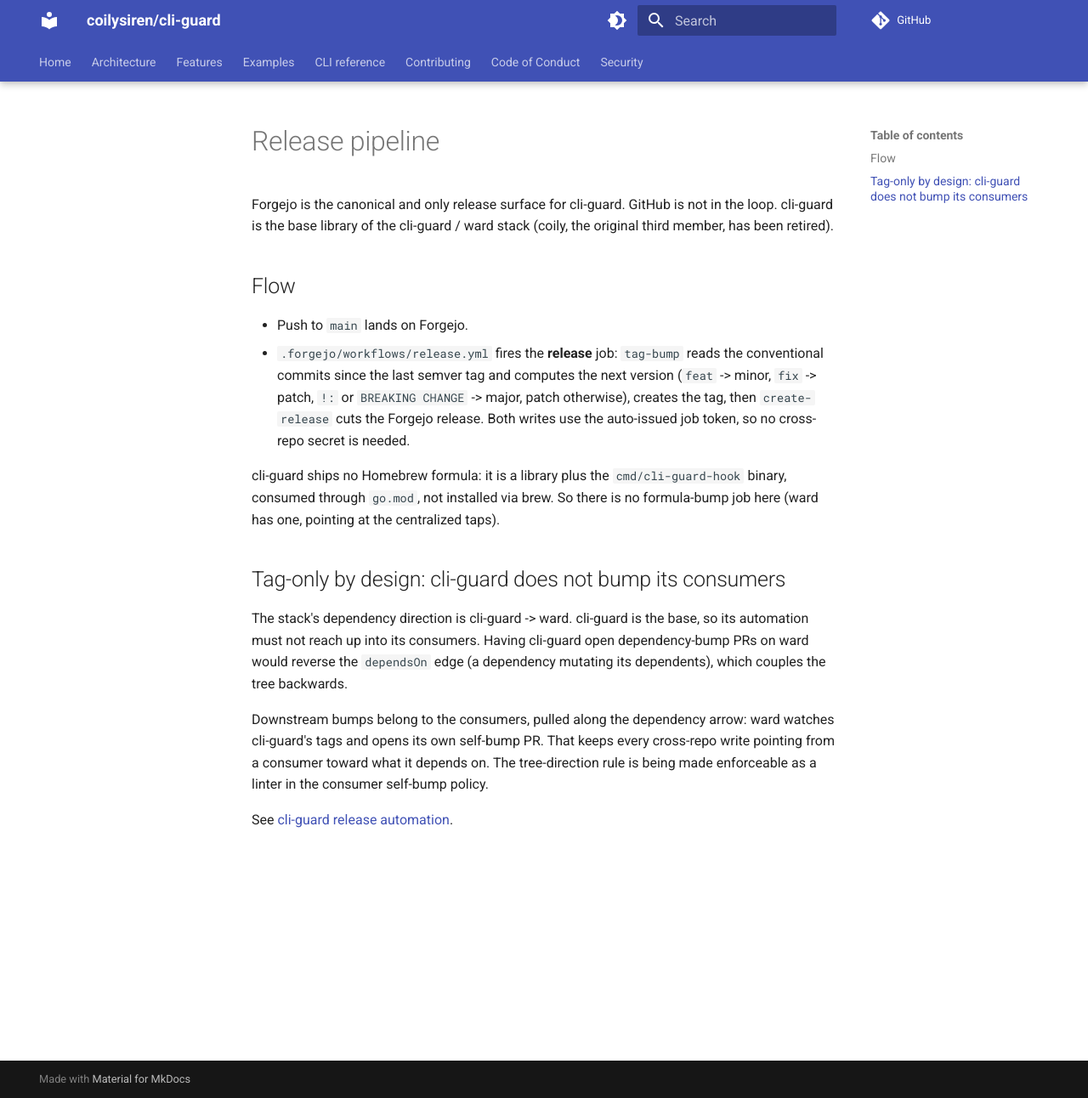
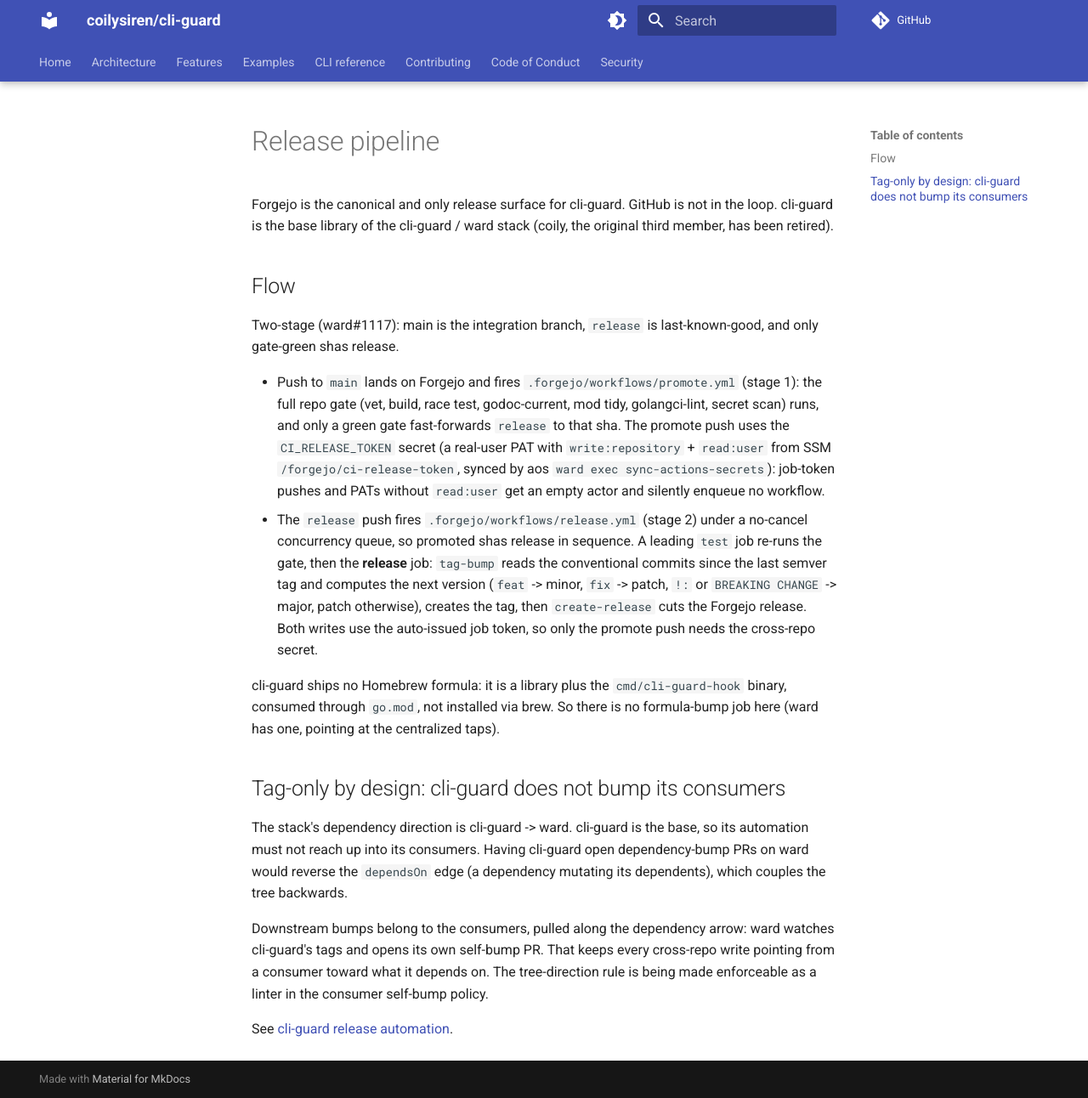
Before and after one commit to coilyco-flight-deck/cli-guard, an MkDocs documentation site: the page built from docs/release-pipeline.md, in a window 1280 px wide and 1292 px high. Shown: the whole window at 85% size. Built offline with MkDocs 1.6.1 and Material for MkDocs 9.7.7, drawn with Linux system fonts in a browser that asks for light colours; comment, search, counter and statistics services are not loaded.

Commit message:
feat(release): two-stage release - gate-green main promotes to a queued release branch
promote.yml (stage 1) re-runs the full repo gate on every main push and
fast-forwards release only when green, pushing with CI_RELEASE_TOKEN (the
coilyco-ops PAT with write:repository + read:user - without read:user Forgejo
drops the enqueue, ward#1117). release.yml (stage 2) now runs on release
pushes only under a no-cancel concurrency queue, fronted by a test gate so a
bad promotion cannot tag. ci.yml also covers the release branch.

Same flow ward and aos landed (ward#1126, aos#475).

Refs ward#1117.

Co-Authored-By: Claude Fable 5 <noreply@anthropic.com>
Claude-Session: https://claude.ai/code/session_01MecEr36ZCE4WytNvRAXPrX

```diff
--- a/docs/release-pipeline.md
+++ b/docs/release-pipeline.md
@@ -6,13 +6,25 @@ in the loop. cli-guard is the base library of the cli-guard / ward stack
 
 ## Flow
 
-- Push to `main` lands on Forgejo.
-- `.forgejo/workflows/release.yml` fires the **release** job: `tag-bump` reads
-  the conventional commits since the last semver tag and computes the next
+Two-stage (ward#1117): main is the integration branch, `release` is
+last-known-good, and only gate-green shas release.
+
+- Push to `main` lands on Forgejo and fires `.forgejo/workflows/promote.yml`
+  (stage 1): the full repo gate (vet, build, race test, godoc-current, mod
+  tidy, golangci-lint, secret scan) runs, and only a green gate fast-forwards
+  `release` to that sha. The promote push uses the `CI_RELEASE_TOKEN` secret
+  (a real-user PAT with `write:repository` + `read:user` from SSM
+  `/forgejo/ci-release-token`, synced by aos `ward exec sync-actions-secrets`):
+  job-token pushes and PATs without `read:user` get an empty actor and
+  silently enqueue no workflow.
+- The `release` push fires `.forgejo/workflows/release.yml` (stage 2) under a
+  no-cancel concurrency queue, so promoted shas release in sequence. A leading
+  `test` job re-runs the gate, then the **release** job: `tag-bump` reads the
+  conventional commits since the last semver tag and computes the next
   version (`feat` -> minor, `fix` -> patch, `!:` or `BREAKING CHANGE` ->
   major, patch otherwise), creates the tag, then `create-release` cuts the
-  Forgejo release. Both writes use the auto-issued job token, so no cross-repo
-  secret is needed.
+  Forgejo release. Both writes use the auto-issued job token, so only the
+  promote push needs the cross-repo secret.
 
 cli-guard ships no Homebrew formula: it is a library plus the
 `cmd/cli-guard-hook` binary, consumed through `go.mod`, not installed via brew.
```
Also changed, not shown: 3 other files.
